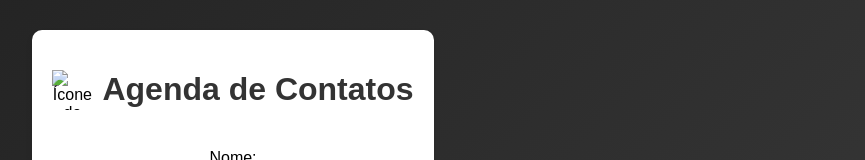
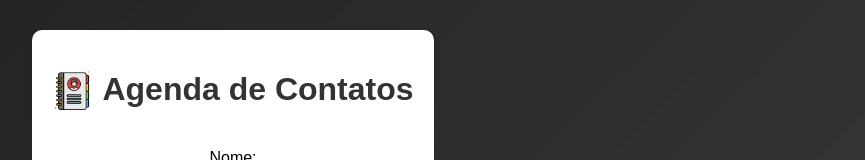
Before and after one commit to EduardoMartinsDev/agendaDeContatos_exercicioModulo08, a plain HTML site: page index.html in a window 1280 px wide. Shown: the part 180-340 px from the top of the page, without its empty margins (407-1272 px from the left). Drawn offline with Linux system fonts and the light colour scheme.

Commit message:
Corrige o caminho da imagem do ícone da agenda no HTML

```diff
--- a/index.html
+++ b/index.html
@@ -9,7 +9,7 @@
 <body>
   <div class="container">
     <header>
-      <img src="/imagem/agenda.png" alt="Ícone de Agenda" class="icon">
+      <img src="./agenda.png" alt="Ícone de Agenda" class="icon">
       <h1>Agenda de Contatos</h1>
     </header>
     <form id="contactForm">
```
Also changed, not shown: agenda.png (added).
